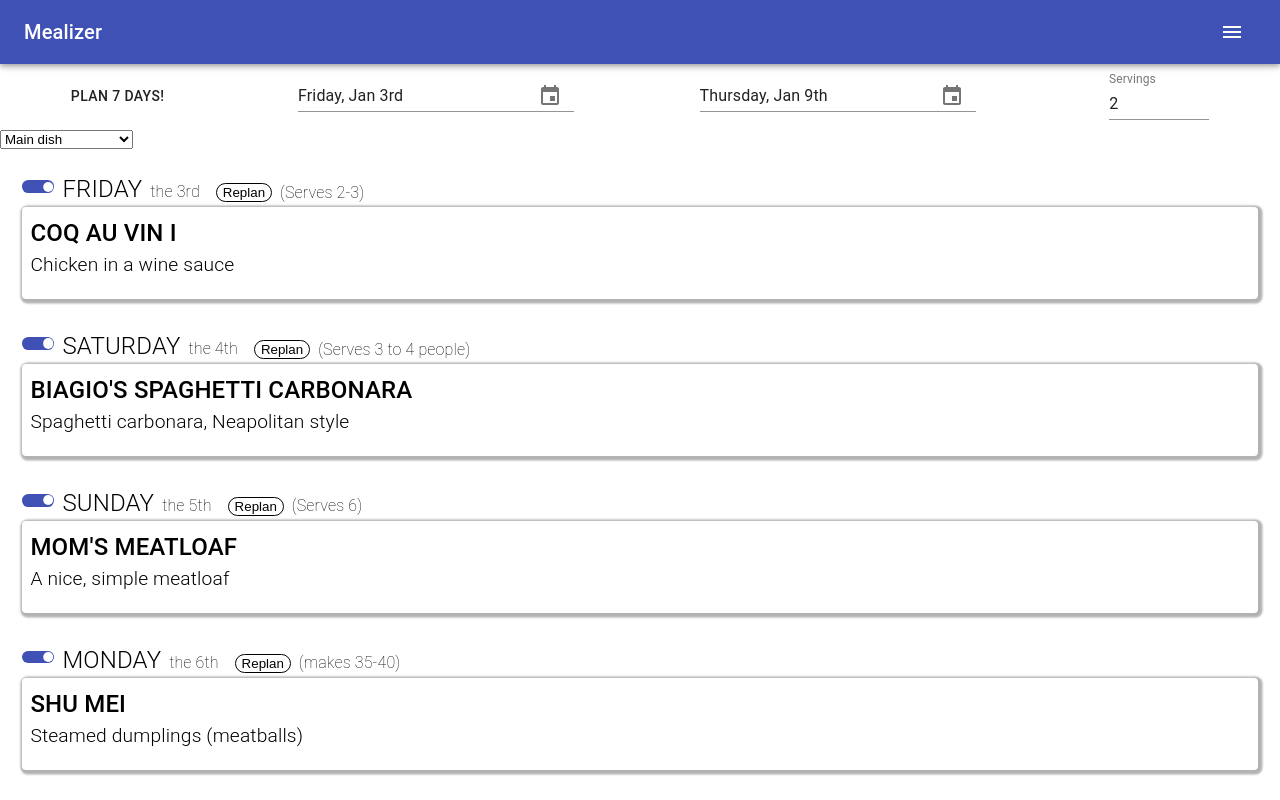
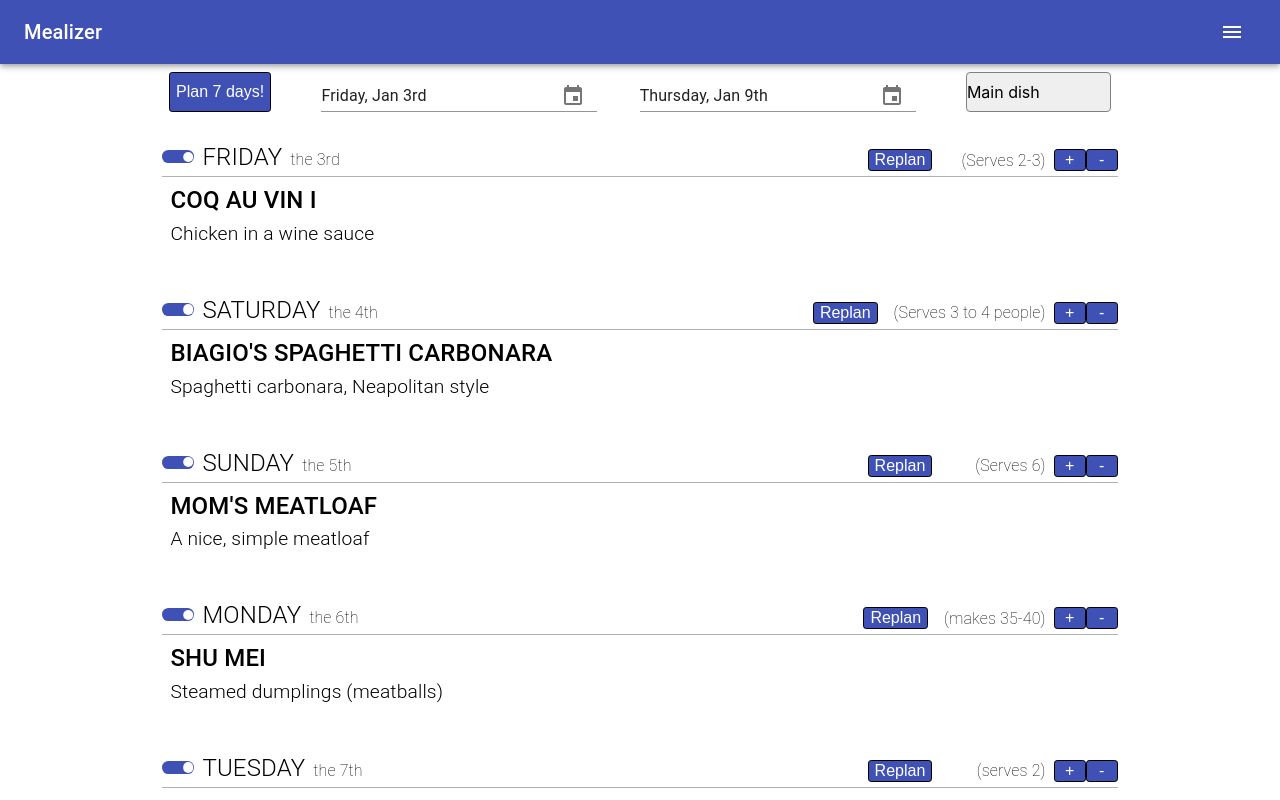
Before and after one commit to mfowlerfinn/mealizer, a React (Create React App) app: page / in a window 1280 px wide. Shown: the top 800 px of the page. Built offline with nearby package versions, Linux system fonts and the light colour scheme.

Commit message:
refactored containers and some styles

```diff
--- a/src/components/IngredientLine.js
+++ b/src/components/IngredientLine.js
@@ -1,9 +1,7 @@
 import React from "react";
 
-let i;
 
-export const IngredientLine = (ingredient, index) => {
-  i = index;
+export const IngredientLine = (ingredient) => {
   const show = key => {
     let exists = false;
 
@@ -24,7 +22,7 @@ export const IngredientLine = (ingredient, index) => {
   };
 
   return (
-    <div className="recipe-ingredients" >
+    <div className="recipe-ingredient" >
       {show("quantity")}
       {show("unit")}
       {show("item")}
--- a/src/components/OptionBar.js
+++ b/src/components/OptionBar.js
@@ -12,12 +12,7 @@ import { RecipeTypeSelector } from "./RecipeTypeSelector";
 import TextInput from "./TextInput";
 
 export default function OptionBar({ planMeals }) {
-  const {
-    options,
-    setOptions,
-    menuObject,
-    setMenuObject
-  } = useGlobalState();
+  const { options, setOptions, menuObject, setMenuObject } = useGlobalState();
 
   let weekLength = 7;
 
@@ -45,15 +40,17 @@ export default function OptionBar({ planMeals }) {
     setOptions({ days: days, startDate: startDate });
   }, [days]);
 
-  const handleMealType = (code) => {
+  const handleMealType = code => {
     // console.log(code);
-    setOptions({mealType: code});
-  }
+    setOptions({ mealType: code });
+  };
 
   return (
     <MuiPickersUtilsProvider utils={DateFnsUtils}>
-      <Grid container justify="space-around">
-        <Button onClick={planMeals}>Plan {days} days!</Button>
+      <div id="option-bar-container">
+        <button id="plan-button" onClick={planMeals}>
+          Plan {days} days!
+        </button>
         <KeyboardDatePicker
           margin="normal"
           id="date-picker-dialog"
@@ -76,10 +73,8 @@ export default function OptionBar({ planMeals }) {
             "aria-label": "change date"
           }}
         />
-
-        <TextInput />
-      </Grid>
-      <RecipeTypeSelector setOutput={handleMealType} />
+        <RecipeTypeSelector setOutput={handleMealType} />
+      </div>
     </MuiPickersUtilsProvider>
   );
 }
--- a/src/components/RecipeTypeSelector.js
+++ b/src/components/RecipeTypeSelector.js
@@ -14,7 +14,7 @@ export const RecipeTypeSelector = ({ setOutput }) => {
   } = useGlobalState();
 
   return (
-      <select name="type" id="type-select" onChange = {(e) => setOutput(e.target.value)}>
+      <select name="type" id="recipe-type-select" onChange = {(e) => setOutput(e.target.value)}>
       {/* <option value="">--Please choose an option--</option> */}
       {RECIPECODES.map((code, index) => {
         let selector = (index < 1) ? "selected" : "";
--- a/src/components/recipeList.js
+++ b/src/components/recipeList.js
@@ -10,9 +10,11 @@ const Recipes = () => {
         <div className="recipe-title">{recipe.title}</div>
         <div className="divider"></div>
         <div className="recipe-subtitle">{recipe.subtitle}</div>
+        <div className="ingredient-container">
         {recipe.ingredients.map((item) => {
           return IngredientLine(item);
         })}
+        </div>
         <div className="recipe-instructions">
           {recipe.procedures.map((item, index) => {
             return <div className="recipe-instruction" key={index} >{item}</div>;
--- a/src/index.css
+++ b/src/index.css
@@ -1,5 +1,6 @@
 :root {
   --color-primary: rgb(63, 81, 181);
+  --color-hover: rgb(61, 78, 174);
 }
 
 body {
@@ -9,11 +10,35 @@ body {
     sans-serif;
   -webkit-font-smoothing: antialiased;
   -moz-osx-font-smoothing: grayscale;
+  line-height: 1.3;
 }
 
 code {
   font-family: source-code-pro, Menlo, Monaco, Consolas, "Courier New",
     monospace;
+}
+
+#main-container {
+  max-width: 1000px;
+  margin: auto;
+}
+
+#plan-button {
+  margin: 0.5em;
+}
+
+#recipe-type-select {
+  -webkit-appearance: none;
+  font: inherit;
+  margin: 0.5em;
+  border: 1px solid gray;
+  border-radius: 0.25em;
+}
+
+#option-bar-container {
+  display: flex;
+  flex-wrap: wrap;
+  justify-content: space-around;
 }
 
 .day-container {
@@ -22,34 +47,64 @@ code {
   font-size: 1rem;
   font-family: "Roboto", "Helvetica", "Arial", sans-serif;
   font-weight: 400;
-  line-height: 1.5;
   letter-spacing: 0.01em;
 }
 
+.day-header {
+  display: flex;
+  align-items: baseline;
+  flex-wrap: wrap;
+}
+
 .day-title {
-  display: inline-block;
   font-size: 1.5em;
   font-weight: 300;
   text-transform: uppercase;
-  text-align: center;
 }
 
 .day-date {
-  font-size: 1em;
   font-weight: 200;
-  margin-right: 1em;
+  margin-right: 0.75em;
   margin-left: 0.5em;
+  min-width: 60px;
+  flex: 1;
 }
 
 .day-options {
+  margin-bottom: 0.3em;
+  min-width: 250px;
   display: flex;
-  flex-wrap: wrap;
+}
+
+.serving {
+  flex: 1;
+  align-self: flex-end;
+  text-align: right;
+  place-content: end;
+  font-weight: 200;
+  margin-left: 1em;
+  margin-right: 0.5em;
+}
+
+button {
+  font-weight: 400;
+  font-size: 1em;
+  border: 0.5px solid black;
+  border-radius: 0.2em;
+  min-width: 2em;
+  background-color: var(--color-primary);
+  color: white;
+}
+
+button:hover {
+  background-color: var(--color-hover);
 }
 
 .compile-card {
   padding: 0.5em;
-  border-radius: 4px;
-  box-shadow: 1.5px 1.5px 2px 3px rgba(0, 0, 0, 0.3);
+  /* border-top: 1px solid black; */
+  /* border-radius: 4px; */
+  /* box-shadow: 1.5px 1.5px 2px 3px rgba(0, 0, 0, 0.3); */
 }
 
 .menu-card {
@@ -63,6 +118,7 @@ code {
 }
 
 .recipe-subtitle {
+  margin-top: 0.3em;
   font-weight: 300;
   font-size: 1.2em;
   margin-bottom: 0.5em;
@@ -72,32 +128,28 @@ code {
   margin-top: 0.7em;
 }
 
-.recipe-ingredients {
+.ingredient-container {
+  display: block;
+}
+
+.recipe-ingredient {
   padding-left: 1em;
-  font-size: 1em;
-  /* display: inline-flex; */
 }
 
 .ingredient-pieces {
-  display: inline-flex;
-  padding-left: 0.3em;
+  display: inline-block;
+  padding: 0.2em;
+  padding-bottom: 0.3em;
 }
 
 .recipe-instructions {
-  padding: 0.5em;
   font-size: 1.2em;
   display: block;
 }
 
 .recipe-instruction {
-  /* border: 1px solid red; */
-  margin-top: 0.5em;
-}
-
-.day-header {
-  display: flex;
-  align-items: baseline;
-  flex-wrap: wrap;
+  padding: 0.5em;
+  padding-left: 0.3em;
 }
 
 .hide {
@@ -107,16 +159,3 @@ code {
 .divider {
   border-top: 1px solid rgba(0, 0, 0, 0.3);
 }
-
-button {
-  align-self: center;
-  border: 0.5px solid black;
-  background-color: white;
-  border-radius: 1em;
-  display: inline;
-}
-
-button:hover {
-  background-color: var(--color-primary);
-  color: white;
-}
--- a/src/pages/CompileMenu.js
+++ b/src/pages/CompileMenu.js
@@ -36,10 +36,12 @@ export default function CompileMenu() {
                 <div className="day-date">the {meal.dayOfMonth}</div>
                 <div className={dayState ? "day-options" : "hide"}>
                   <button onClick={() => replanMeal(index)}>Replan</button>
-                  <div className="day-date">({meal.servings})</div>
+                  <div className="serving">({meal.servings})</div>
+                  <button onClick={() => replanMeal(index)}>+</button>
+                  <button onClick={() => replanMeal(index)}>-</button>
                 </div>
               </div>
-
+              <div className="divider"></div>
               <div className={dayState ? "compile-card" : "hide"} id={index}>
                 <div className="recipe-title">{meal.title}</div>
                 <div className="recipe-subtitle">{meal.subtitle}</div>
@@ -81,8 +83,10 @@ export default function CompileMenu() {
   return (
     <Fragment>
       <MenuAppBar title={"Mealizer"} />
-      <OptionBar planMeals={planMeals} />
-      <CardConstructor />
+      <div id="main-container">
+        <OptionBar planMeals={planMeals} />
+        <CardConstructor />
+      </div>
     </Fragment>
   );
 }
--- a/src/pages/Groceries.js
+++ b/src/pages/Groceries.js
@@ -5,29 +5,11 @@ import { IngredientLine } from "../components/IngredientLine";
 
 function Groceries() {
   const { menuObject, groceries } = useGlobalState();
-
-  // const GetItems = () => {
-  //   let len = menuObject.length;
-  //   return menuObject.map((meal, index) => {
-  //     let dayState = menuObject[index].planDay;
-  //     if (dayState === true) {
-  //       return (
-  //         <div className="recipe-ingredients">
-  //           ( {meal.title} ) (x{meal.servings}) {meal.ingredients}
-  //         </div>
-  //       );
-  //     } else return null;
-  //   });
-  // };
-
   const GetItems = () => {
     return groceries.map((item, index) => {
-
       return (
-        <div className="recipe-ingredients" key={index}>
+        <div className="ingredient-container" key={index}>
           {IngredientLine(item)}
-          {/* <div className="ingredient-pieces">{`${item.quantity} ${(item.unit != 'none') ? item.unit : ""} ${item.item}`}</div> */}
-          {/* <div className="ingredient-pieces">{`for ${dependantRecipes} recipe${recipes}`}</div> */}
         </div>
       );
     });
@@ -36,7 +18,7 @@ function Groceries() {
   return (
     <div>
       <MenuAppBar title={"Groceries"} />
-      <div className="day-container">
+      <div id="main-container">
         <GetItems />
       </div>
     </div>
--- a/src/pages/Menu.js
+++ b/src/pages/Menu.js
@@ -14,7 +14,7 @@ export default function Menu() {
           let dayState = menuObject[index].planDay;
           return (
             <>
-            <div className="day-container" >
+              <div className="day-container">
                 <div className="day-header">
                   <div className="day-title">{meal.dayName}</div>
                   <div className="day-date">the {meal.dayOfMonth}</div>
@@ -26,12 +26,16 @@ export default function Menu() {
                 <div className={dayState ? "menu-card" : "hide"}>
                   <div className="recipe-title">{meal.title}</div>
                   <div className="recipe-subtitle">{meal.subtitle}</div>
+                  <div className="ingredient-container">
                     {meal.ingredients.map(item => {
                       return IngredientLine(item);
                     })}
+                  </div>
+                  <div className="recipe-instructions">
                     {meal.procedures.map(item => {
-                  return <div className="recipe-instructions">{item}</div>;
+                      return <div className="recipe-instruction">{item}</div>;
                     })}
+                  </div>
                 </div>
               </div>
             </>
@@ -44,7 +48,9 @@ export default function Menu() {
   return (
     <div>
       <MenuAppBar title={"Menu"} />
+      <div id="main-container">
         <GetMenu />
+      </div>
     </div>
   );
 }
--- a/src/pages/Recipe.js
+++ b/src/pages/Recipe.js
@@ -32,7 +32,9 @@ export default function recipe() {
       <MenuAppBar title={"Recipes"} />
       {/* <RecipeAddOptions /> */}
       {/* <RecipeInputForm /> */}
-      <RecipeList />
+      <div id="main-container">
+        <RecipeList />
+      </div>
     </div>
   );
 }
```
Also changed, not shown: src/components/switch.css (+0 -7 lines). Lines whose indentation alone changed are shown as unchanged.
